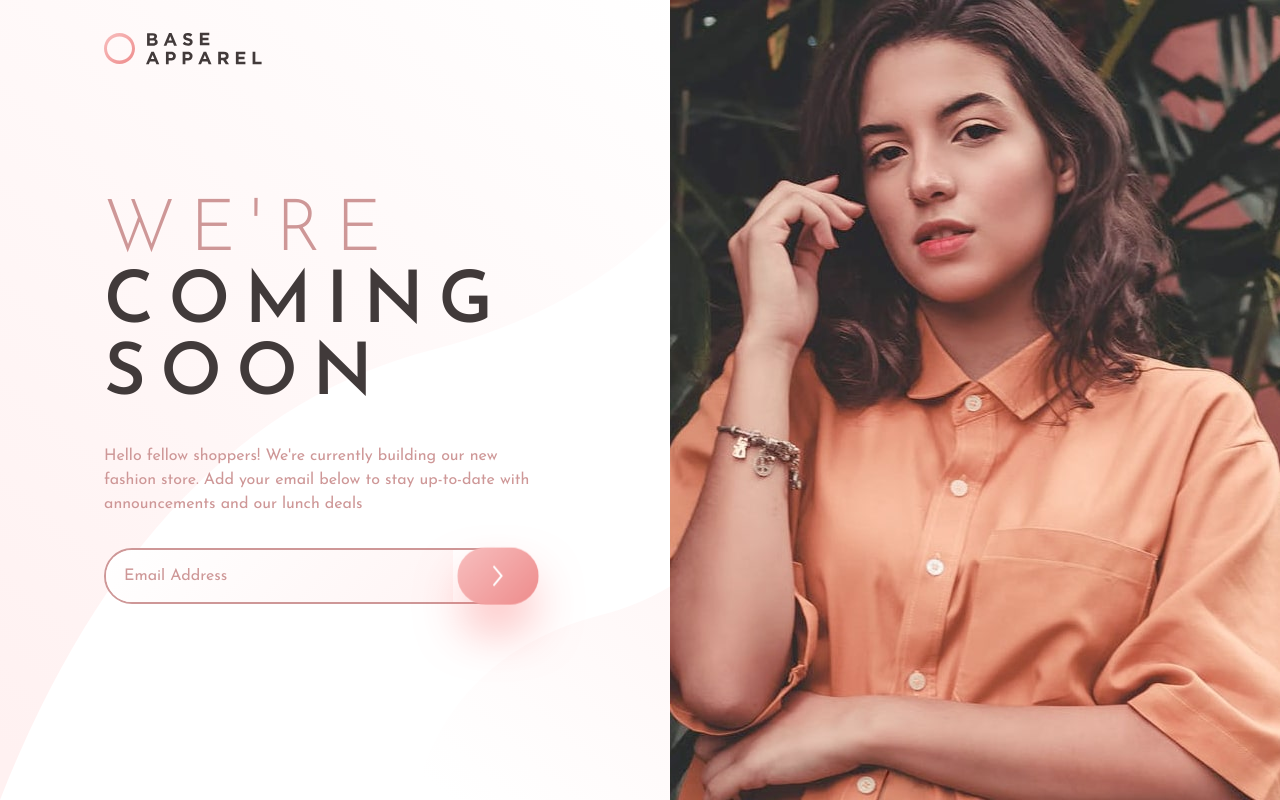
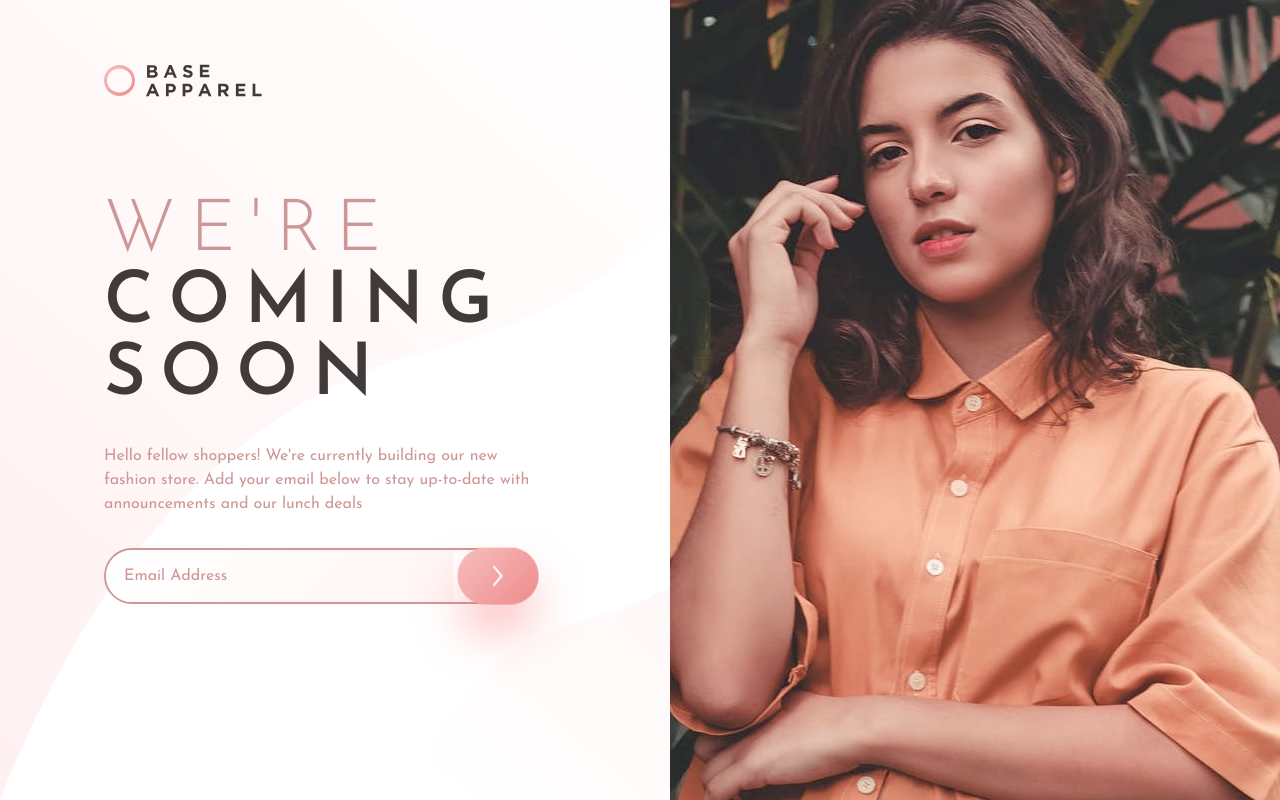
Before and after one commit to arudiansaha/base-apparel-coming-soon, a website built with Vite: page index.html in a window 1280 px wide. Built offline with nearby package versions, Linux system fonts and the light colour scheme.

Commit message:
Fix logo position and image width.

```diff
--- a/src/style.css
+++ b/src/style.css
@@ -181,6 +181,10 @@ h6 {
     width: 432px;
   }
 
+  .app__logo {
+    margin-block: 4rem;
+  }
+
   .app__image {
     position: absolute;
     top: 0;
@@ -218,5 +222,6 @@ h6 {
 @media (min-width: 1920px) {
   .app__image {
     width: 50%;
+    object-position: top;
   }
 }
```
